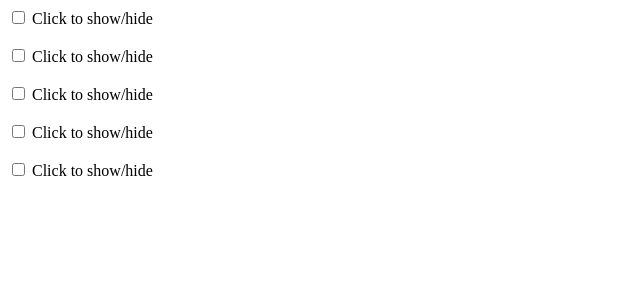
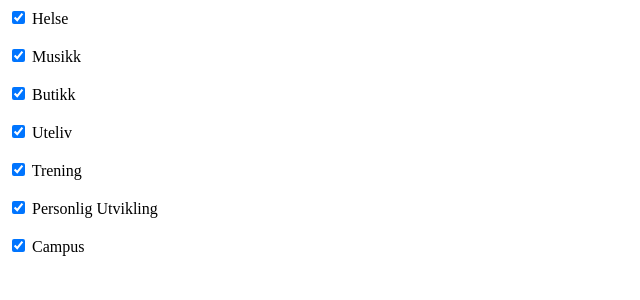
Before and after one commit to erasmusson/Gruppe34, a PHP site: page /show_hide/something.php in a window 1280 px wide. Shown: the top 300 px of the page, without its empty margins (0-640 px from the left). Run offline with PHP 8.4, Linux system fonts and the light colour scheme.

Commit message:
campus & show/hide function

```diff
--- a/Template/campus/campus-content.php
+++ b/Template/campus/campus-content.php
@@ -22,13 +22,15 @@
 
     }
 
+
+
 </style>
 
 </head>
 <body>
 
     <div>
-        <h1 style="text-align: center;">Hva skjer på Campus Fjerdingen?</h1>
+        <h1 style="text-align: center; font-size: 60px; font-family: seriff; color: #61b0cb;">Hva skjer på Campus Fjerdingen?</h1>
     </div>
 
     <div class="boxed">
--- a/Template/show_hide/something.php
+++ b/Template/show_hide/something.php
@@ -24,6 +24,7 @@
             var checkbox = document.getElementById("chk");
             var hiddeninputs = document.getElementsByClassName("hidden");
 
+
             for(var i = 0; i != hiddeninputs.length; i++){
                 if(checkbox.checked){
                     hiddeninputs[i].style.display = "block";
@@ -41,28 +42,39 @@
 
     <form action="#">
 
-        <input type="checkbox" name="Kategori" id="chk" onclick="showHide()"/>
-        <label for="chk">Click to show/hide</label>
+        <input type="checkbox" name="Kategori" id="chk" onclick="showHide()" checked="checked"/>
+        <label for="chk">Helse</label>
         <br />
         <br />
 
-        <input type="checkbox" name="Kategori2" id="chk2" onclick="showHide()"/>
-        <label for="chk2">Click to show/hide</label>
+        <input type="checkbox" name="Kategori2" id="chk2" onclick="showHide()" checked="checked"/>
+        <label for="chk2">Musikk</label>
         <br />
         <br />
 
-        <input type="checkbox" name="Kategori3" id="chk3" onclick="showHide()"/>
-        <label for="chk3">Click to show/hide</label>
+        <input type="checkbox" name="Kategori3" id="chk3" onclick="showHide()" checked="checked"/>
+        <label for="chk3">Butikk</label>
         <br />
         <br />
 
-        <input type="checkbox" name="Kategori4" id="chk4" onclick="showHide()"/>
-        <label for="chk4">Click to show/hide</label>
+        <input type="checkbox" name="Kategori4" id="chk4" onclick="showHide()" checked="checked"/>
+        <label for="chk4">Uteliv</label>
         <br />
         <br />
 
-        <input type="checkbox" name="Kategori5" id="chk5" onclick="showHide()"/>
-        <label for="chk5">Click to show/hide</label>
+        <input type="checkbox" name="Kategori5" id="chk5" onclick="showHide()" checked="checked"/>
+        <label for="chk5">Trening</label>
+        <br />
+        <br />
+
+        <input type="checkbox" name="Kategori4" id="chk4" onclick="showHide()" checked="checked"/>
+        <label for="chk4">Personlig Utvikling</label>
+        <br />
+        <br />
+
+        <input type="checkbox" name="Kategori4" id="chk4" onclick="showHide()" checked="checked"/>
+        <label for="chk4">Campus</label>
+        <br />
         <br />
 
 
```
Also changed, not shown: Template/campus-main.php (renamed from Template/campus/campus-main.php, +7 -7 lines), Template/campus/campus-slides.php (+8 -1 lines), 1 other file.
